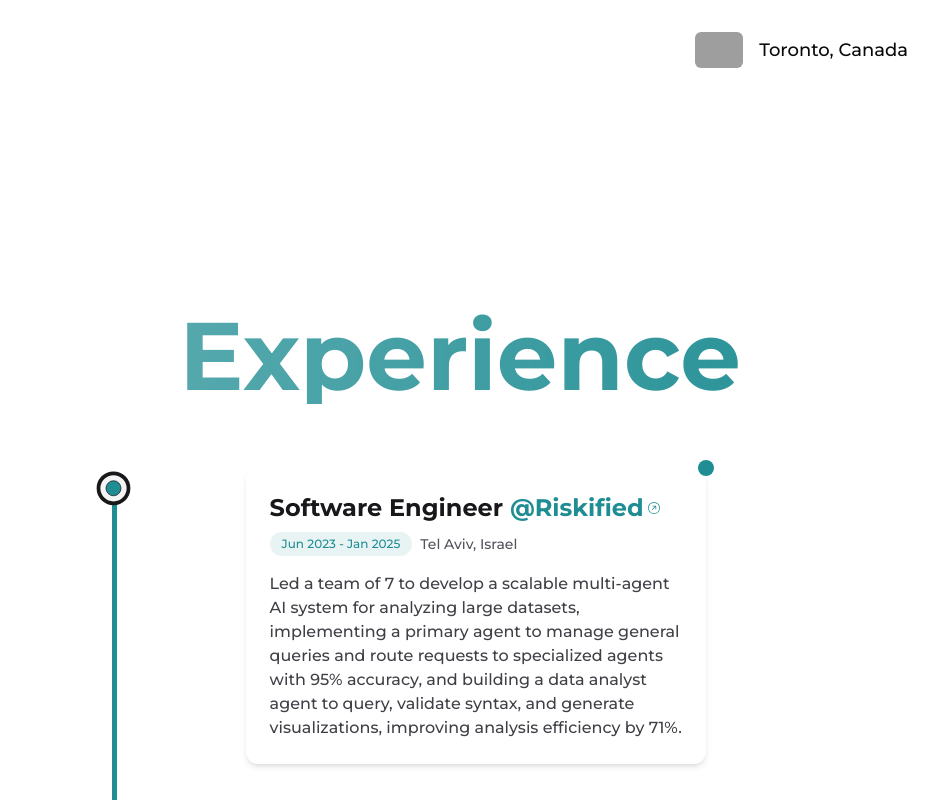
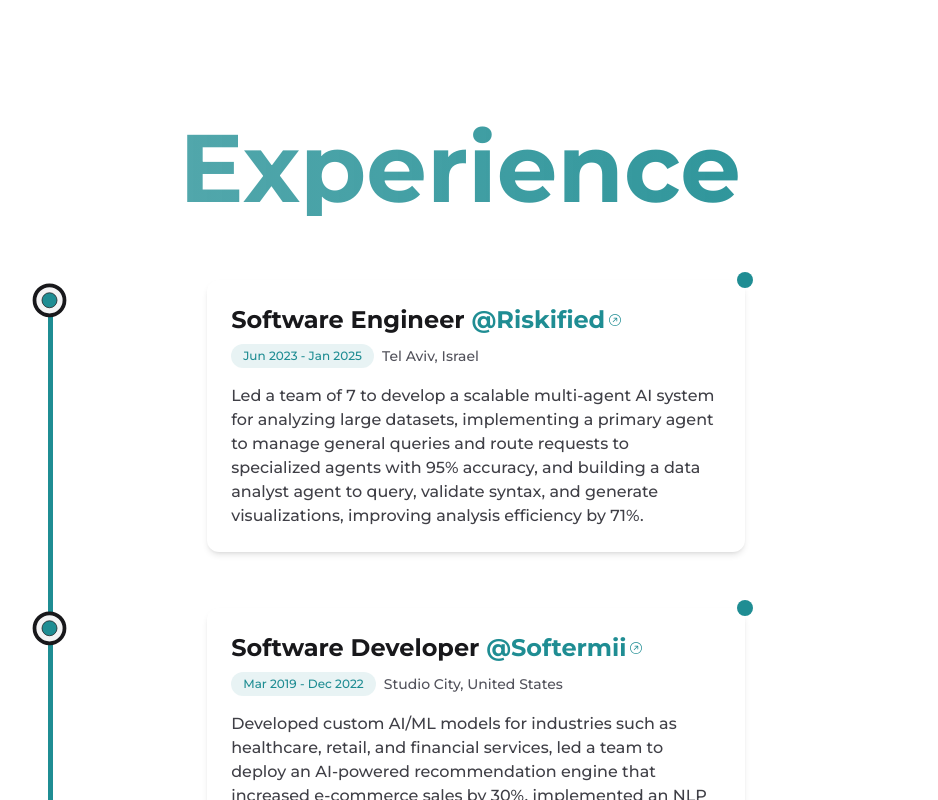
Before and after one commit to anthonydouglas88111/portfolio, a Next.js app: page /about in a window 1280 px wide. Shown: the part 800-1600 px from the top of the page, without its empty margins (180-1118 px from the left). Built offline with nearby package versions, Linux system fonts and the light colour scheme; grey boxes are pictures that could not be loaded.

Commit message:
change the header

```diff
--- a/src/components/experience/experience-showcase-list.tsx
+++ b/src/components/experience/experience-showcase-list.tsx
@@ -20,7 +20,7 @@
     offset: ["start end", "center start"],
   });
   return (
-    <div className="mx-auto my-40 max-w-7xl px-6 sm:px-14 md:my-60 md:px-20">
+    <div className="mx-auto my-40 max-w-7xl px-6 sm:px-14 md:px-20">
       <h2 className="md:mb-30 mb-16 w-full bg-gradient-to-r from-accent/70 to-accent bg-clip-text text-center text-3xl font-bold text-transparent xs:text-4xl sm:text-6xl md:text-8xl">
         {props.title}
       </h2>
--- a/src/layout/main-layout.tsx
+++ b/src/layout/main-layout.tsx
@@ -20,7 +20,7 @@
     <>
       <div className={classNames("min-h-screen", montserrat.className)}>
         <Navbar routes={routes} />
-        <main>{props.children}</main>
+        <main className="pt-24">{props.children}</main>
       </div>
       <Footer />
     </>
--- a/src/layout/navbar.tsx
+++ b/src/layout/navbar.tsx
@@ -38,7 +38,7 @@
   };
 
   return (
-    <header className="sticky top-0 z-50 mt-2 px-6 py-8 sm:mt-8 sm:px-14 md:px-20">
+    <header className="fixed top-0 left-0 right-0 z-50 px-6 py-8 sm:px-14 md:px-20 bg-background/80 backdrop-blur-md">
       <div className="mx-auto flex items-center justify-between lg:max-w-7xl">
         <Link
           href="/"
--- a/src/pages/about.tsx
+++ b/src/pages/about.tsx
@@ -16,8 +16,7 @@
         openGraph={{
           url: `${siteMetadata.siteUrl}/about`,
           title: `Learn About ${siteMetadata.author} | Software Engineer`,
-          description:
-            `Dive into the story of ${siteMetadata.author}, a Software Engineer. Uncover the experiences, skills, and passion that fuel a commitment to delivering exceptional web solutions.`,
+          description: `Dive into the story of ${siteMetadata.author}, a Software Engineer. Uncover the experiences, skills, and passion that fuel a commitment to delivering exceptional web solutions.`,
           images: [
             {
               url: `${siteMetadata.siteUrl}${siteMetadata.image}`,
@@ -38,13 +37,9 @@
           },
         ]}
       />
-      <section className="mx-auto mb-40 mt-6 w-full gap-20 px-6 sm:mt-12 sm:px-14 md:px-20">
-        <div className="mx-auto max-w-7xl">
-          <AboutHero />
-          <ExperienceShowcaseList title="Experience" details={EXPERIENCE} />
-          <ExperienceShowcaseList title="Education" details={EDUCATION} />
-        </div>
-      </section>
+      <AboutHero />
+      <ExperienceShowcaseList title="Experience" details={EXPERIENCE} />
+      <ExperienceShowcaseList title="Education" details={EDUCATION} />
     </>
   );
 }
--- a/src/pages/index.tsx
+++ b/src/pages/index.tsx
@@ -17,8 +17,7 @@
         openGraph={{
           url: siteMetadata.siteUrl,
           title: `${siteMetadata.author} | Software Engineer`,
-          description:
-            `Dive into the world of web development with ${siteMetadata.author}. Discover a Software Engineer with 2 years of expertise, showcasing cutting-edge projects and a commitment to crafting exceptional user interfaces.`,
+          description: `Dive into the world of web development with ${siteMetadata.author}. Discover a Software Engineer with 2 years of expertise, showcasing cutting-edge projects and a commitment to crafting exceptional user interfaces.`,
           images: [
             {
               url: `${siteMetadata.siteUrl}${siteMetadata.image}`,
@@ -39,13 +38,9 @@
           },
         ]}
       />
-      <section className="mx-auto w-full overflow-hidden px-6 sm:px-14 md:px-20">
-        <div className="mx-auto max-w-7xl">
-          <LandingHero />
-          <SkillsShowcase skills={SKILLS_DATA} />
-          <ProjectShowcase projects={PROJECT_SHOWCASE} />
-        </div>
-      </section>
+      <LandingHero />
+      <SkillsShowcase skills={SKILLS_DATA} />
+      <ProjectShowcase projects={PROJECT_SHOWCASE} />
     </>
   );
 }
```
